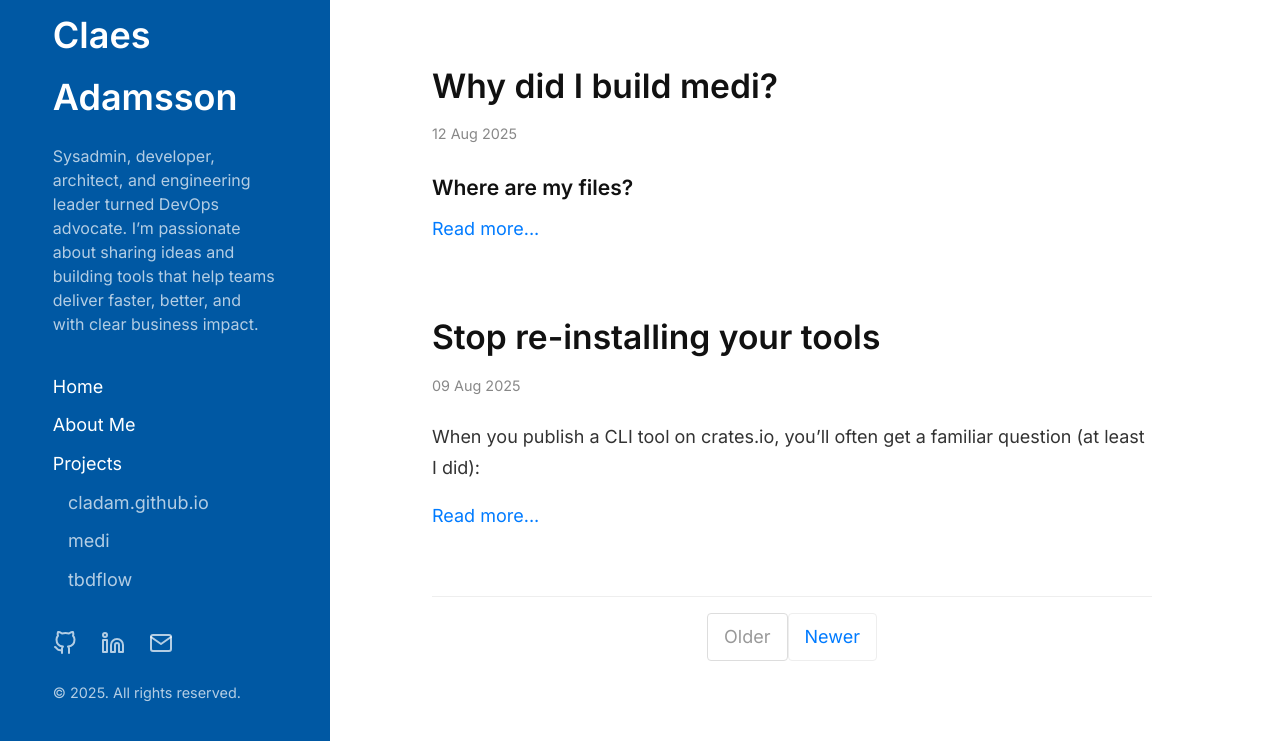
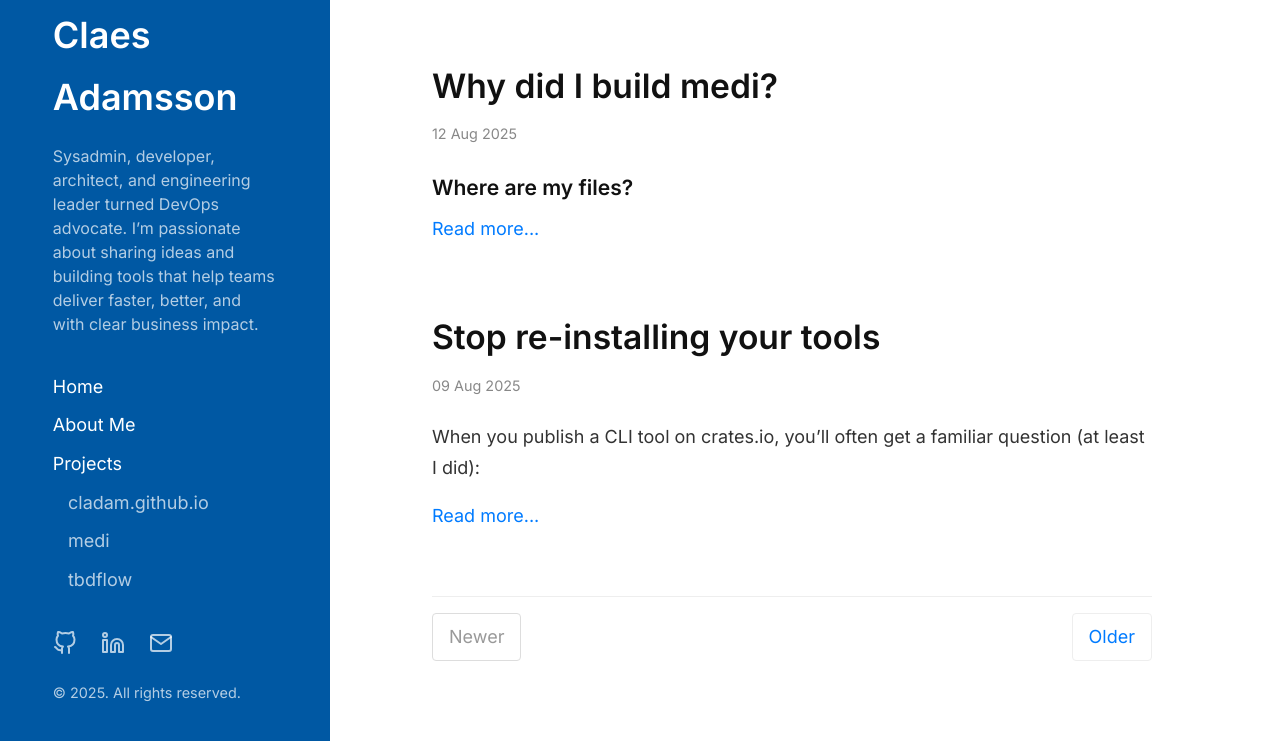
Before and after one commit to cladam/cladam.github.io, a Jekyll site: the page built from index.html, in a window 1280 px wide and 900 px high, scrolled down 833 px, cut to the strip 159-900 px from the top of the window. Built offline with Jekyll 4.4.1, drawn with Linux system fonts in a browser that asks for light colours; the list of posts is cut into pages by our own code.

Commit message:
Fix pagination links order in index.html

```diff
--- a/index.html
+++ b/index.html
@@ -23,13 +23,13 @@
 <!-- Pagination links -->
 <div class="pagination">
   {% if paginator.previous_page %}
-    <a class="pagination-item older" href="{{ paginator.previous_page_path | relative_url }}">Older</a>
+    <a class="pagination-item newer" href="{{ paginator.previous_page_path | relative_url }}">Newer</a>
+  {% else %}
+    <span class="pagination-item newer">Newer</span>
+  {% endif %}
+  {% if paginator.next_page %}
+    <a class="pagination-item older" href="{{ paginator.next_page_path | relative_url }}">Older</a>
   {% else %}
     <span class="pagination-item older">Older</span>
   {% endif %}
-  {% if paginator.next_page %}
-    <a class="pagination-item newer" href="{{ paginator.next_page_path | relative_url }}">Newer</a>
-  {% else %}
-    <span class="pagination-item newer">Newer</span>
-  {% endif %}
 </div>
```
